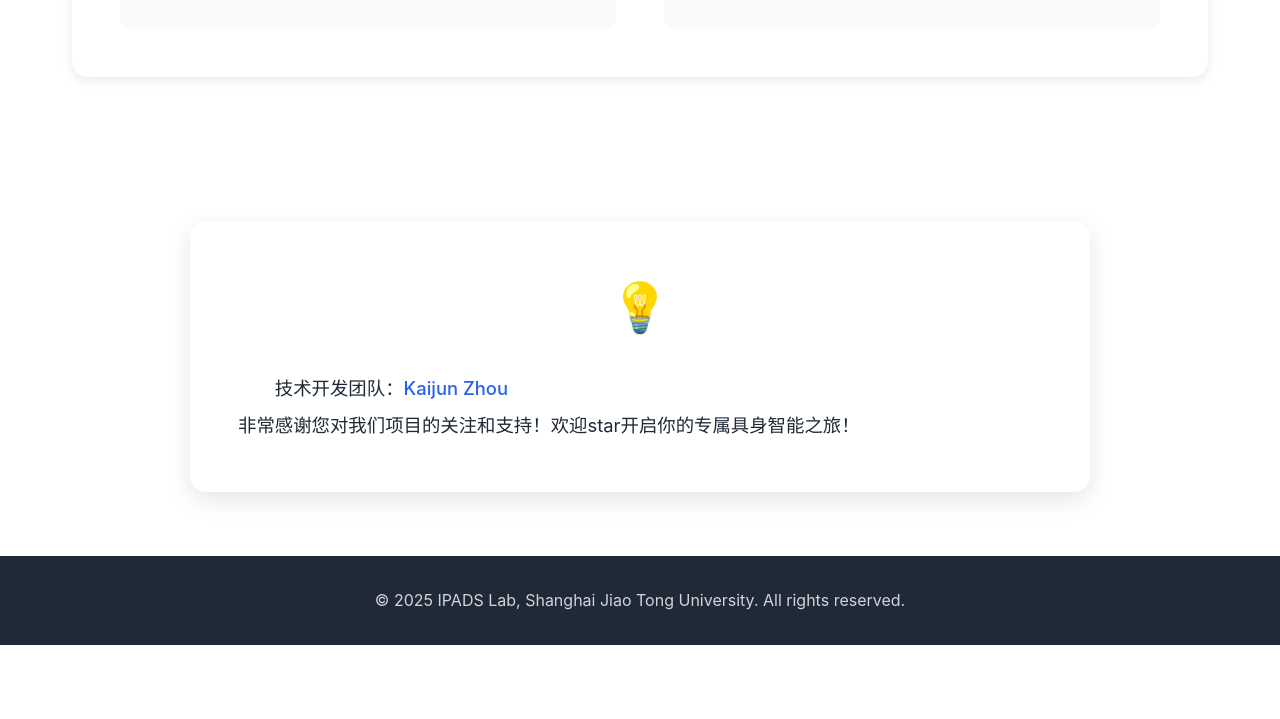
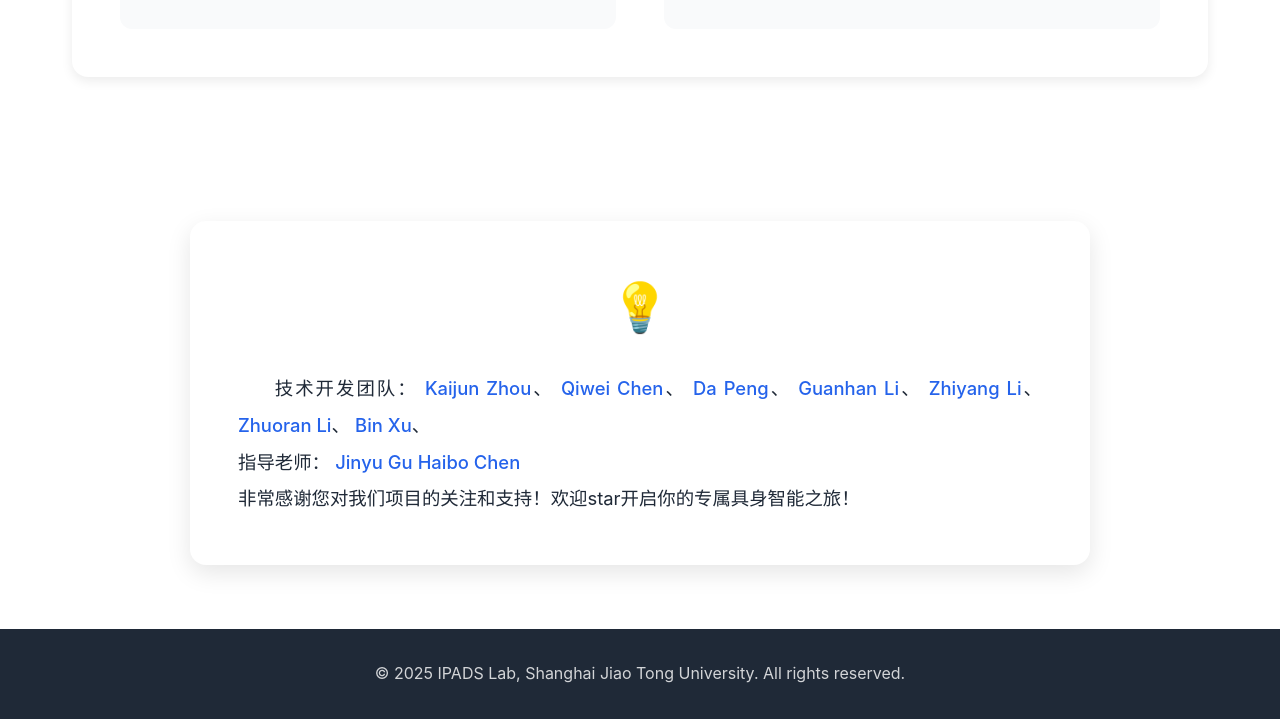
Before and after one commit to SJTU-IPADS/Ascend-Embody-Web, a website built with Vite: page index.html in a window 1280 px wide. Shown: the part 9176-9895 px from the top of the page. Before the commit the page ends 9821 px from the top, so only its background shows below. Built offline with nearby package versions, Linux system fonts and the light colour scheme.

Commit message:
add team

```diff
--- a/index.html
+++ b/index.html
@@ -376,7 +376,18 @@
             <div class="conclusion-box">
                 <div class="quote-icon">💡</div>
                 <p class="conclusion-text">
-                    技术开发团队：<a href="https://github.com/Zctoylm0927" target="_blank" rel="noopener noreferrer">Kaijun Zhou</a>
+                    技术开发团队：
+                    <a href="https://github.com/Zctoylm0927" target="_blank" rel="noopener noreferrer">Kaijun Zhou</a>、
+                    <a href="https://github.com/kiwi142857" target="_blank" rel="noopener noreferrer">Qiwei Chen</a>、
+                    <a href="https://github.com/20Pengda" target="_blank" rel="noopener noreferrer">Da Peng</a>、
+                    <a href="https://github.com/LGH10086" target="_blank" rel="noopener noreferrer">Guanhan Li</a>、
+                    <a href="https://github.com/LZY-1021" target="_blank" rel="noopener noreferrer">Zhiyang Li</a>、
+                    <a href="https://github.com/iairplane" target="_blank" rel="noopener noreferrer">Zhuoran Li</a>、
+                    <a href="https://github.com/Xubbbb" target="_blank" rel="noopener noreferrer">Bin Xu</a>、
+                    <br>
+                    指导老师：
+                    <a href="https://ipads.se.sjtu.edu.cn/zh/pub/members/jinyu_gu/" target="_blank" rel="noopener noreferrer">Jinyu Gu</a>
+                    <a href="https://ipads.se.sjtu.edu.cn/zh/pub/members/haibo_chen/" target="_blank" rel="noopener noreferrer">Haibo Chen</a>
                     <br>
                     非常感谢您对我们项目的关注和支持！欢迎star开启你的专属具身智能之旅！
                 </p>
```
